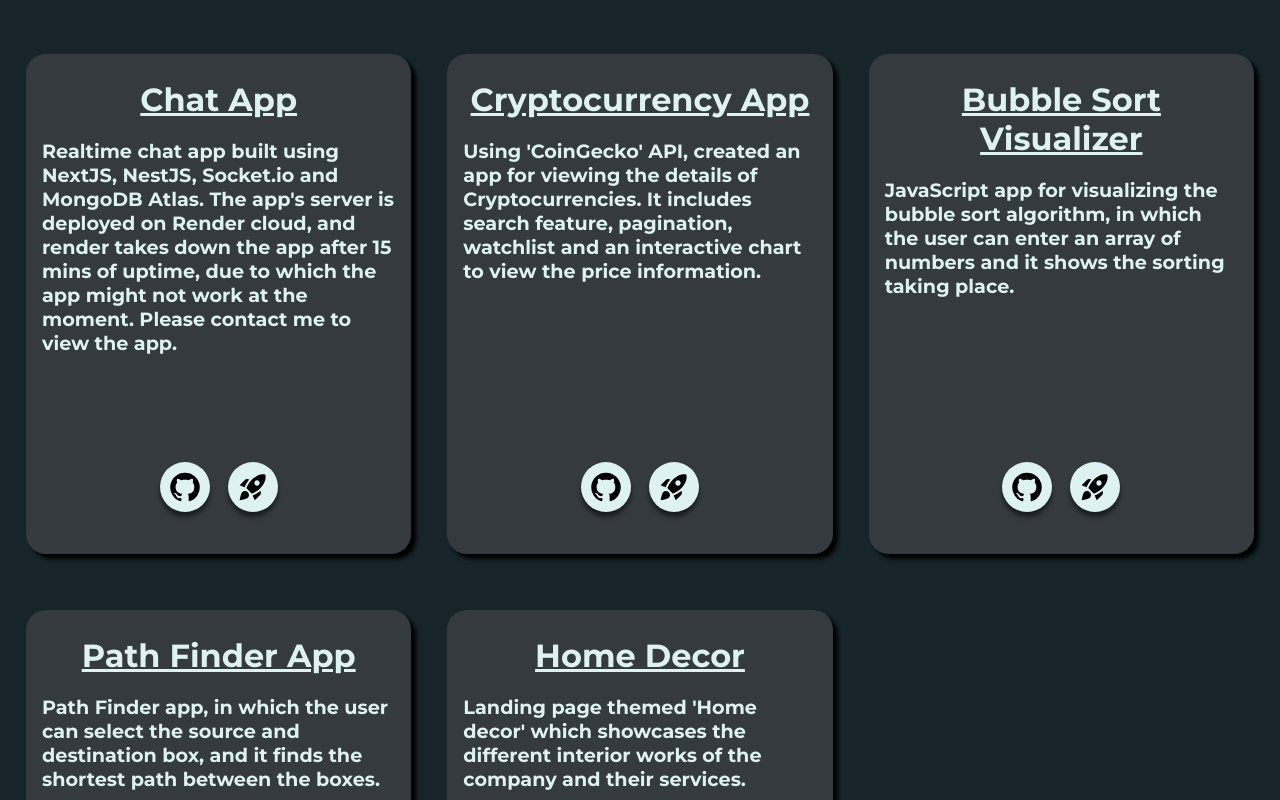
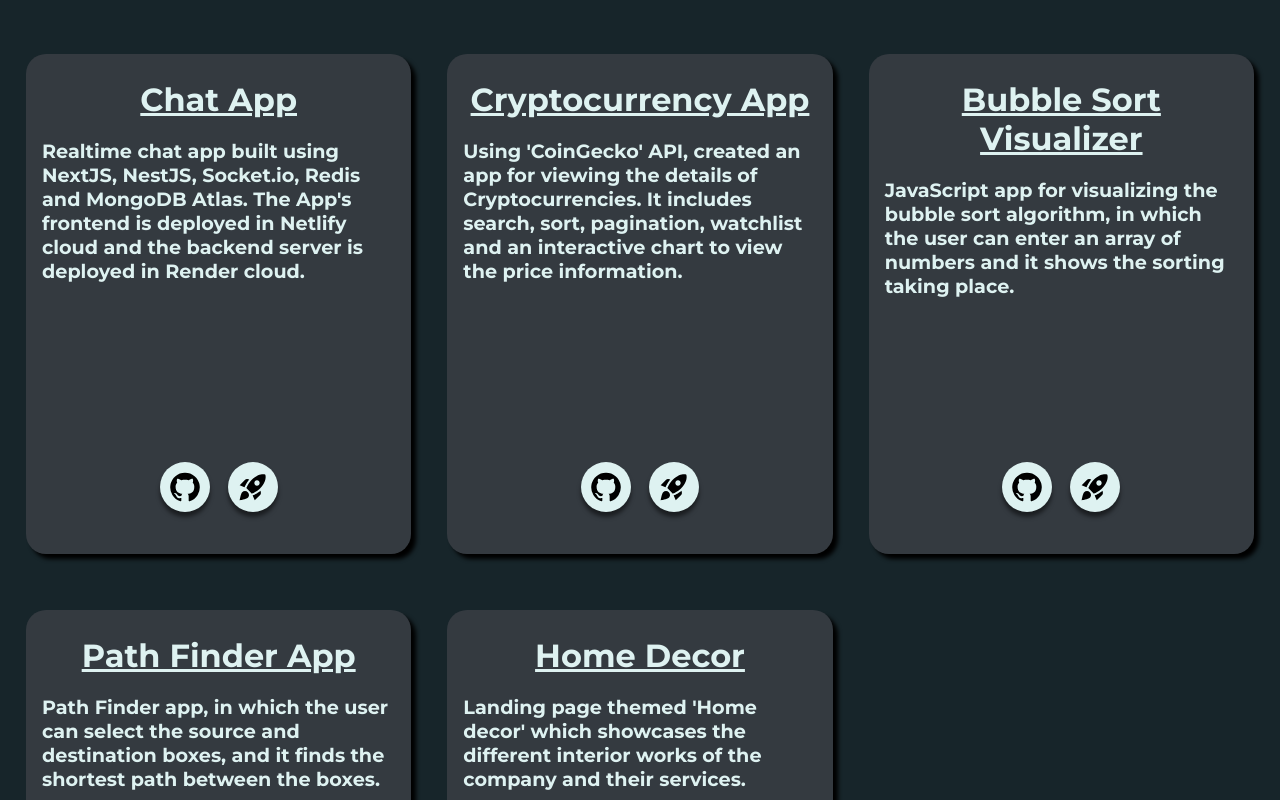
Before and after one commit to abhiramkg2000/abhiram_kg_portfolio, a Next.js app: page / in a window 1280 px wide. Shown: the part 3280-4080 px from the top of the page. Built offline with nearby package versions, Linux system fonts and the light colour scheme.

Commit message:
modified the project contents

```diff
--- a/src/constants/constants.ts
+++ b/src/constants/constants.ts
@@ -4,7 +4,7 @@ export const PROJECTS = [
   {
     title: "Chat App",
     description:
-      "Realtime chat app built using NextJS, NestJS, Socket.io and MongoDB Atlas. The app's server is deployed on Render cloud, and render takes down the app after 15 mins of uptime, due to which the app might not work at the moment. Please contact me to view the app.",
+      "Realtime chat app built using NextJS, NestJS, Socket.io, Redis and MongoDB Atlas. The App's frontend is deployed in Netlify cloud and the backend server is deployed in Render cloud.",
     github: "https://github.com/abhiramkg2000/chat-app-frontend",
     production: "https://use-chat-app.netlify.app/",
     icon: "fab fa-github fa-2x",
@@ -13,7 +13,7 @@ export const PROJECTS = [
   {
     title: "Cryptocurrency App",
     description:
-      "Using 'CoinGecko' API, created an app for viewing the details of Cryptocurrencies. It includes search feature, pagination, watchlist and an interactive chart to view the price information.",
+      "Using 'CoinGecko' API, created an app for viewing the details of Cryptocurrencies. It includes search, sort, pagination, watchlist and an interactive chart to view the price information.",
     github: "https://github.com/abhiramkg2000/Cryptocoins_App",
     production: "https://digital-crypto-currency.netlify.app/",
     icon: "fab fa-github fa-2x",
@@ -31,7 +31,7 @@ export const PROJECTS = [
   {
     title: "Path Finder App",
     description:
-      "Path Finder app, in which the user can select the source and destination box, and it finds the shortest path between the boxes.",
+      "Path Finder app, in which the user can select the source and destination boxes, and it finds the shortest path between the boxes.",
     github: "https://github.com/abhiramkg2000/path_finder",
     production: "https://pathfinderapp.netlify.app/",
     icon: "fab fa-github fa-2x",
```
